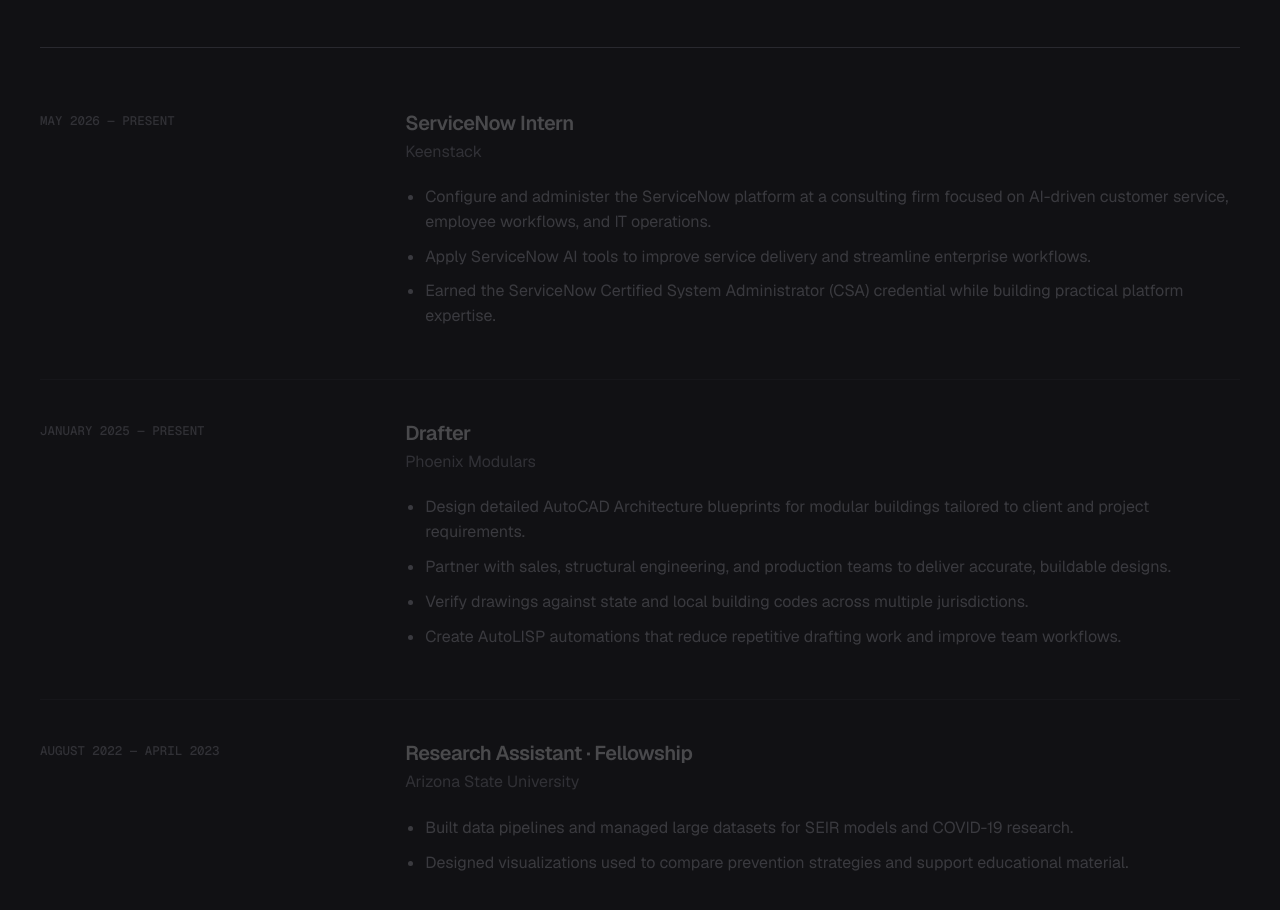
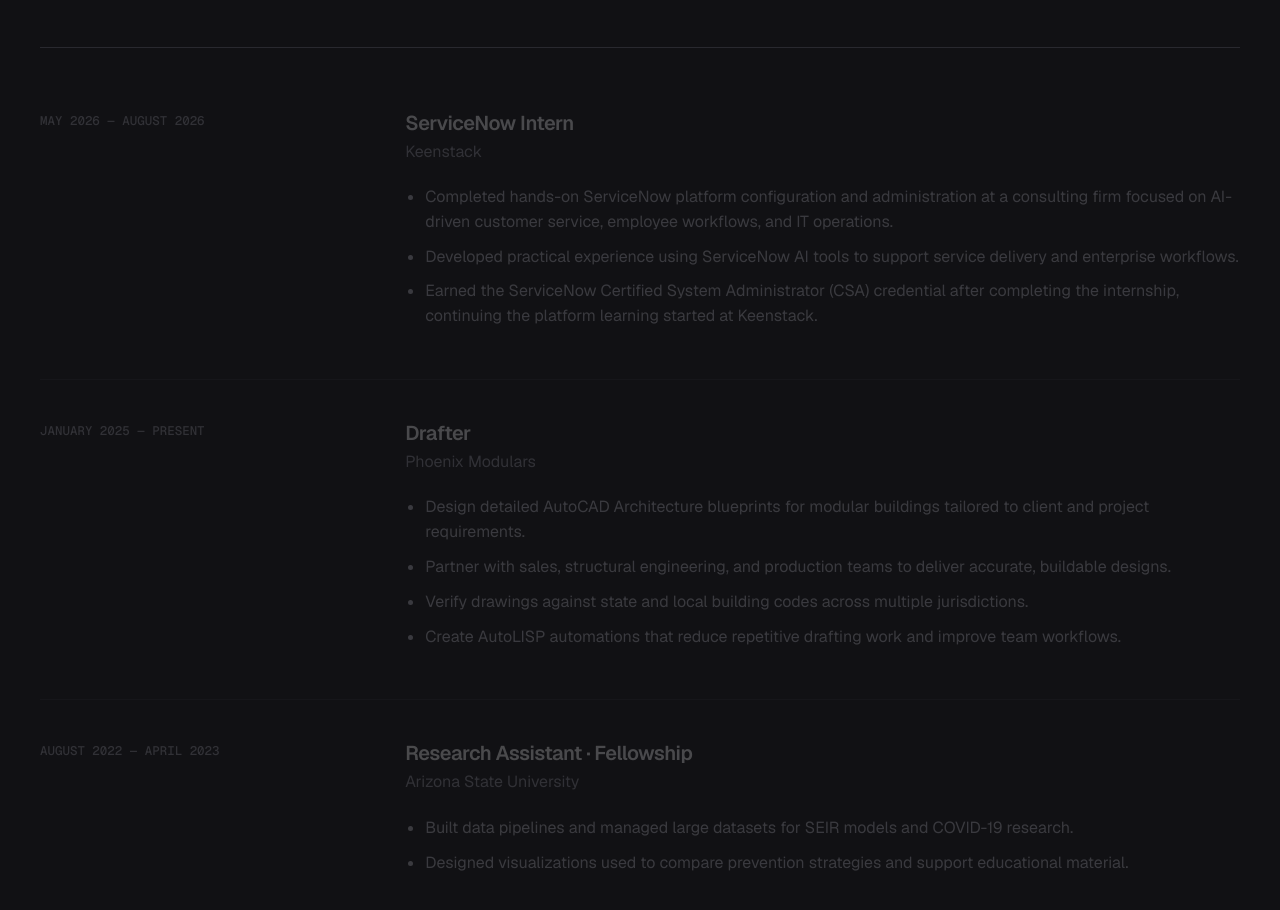
Before and after one commit to lcris689/CrisWebsite, a React (Vite) app: page / in a window 1280 px wide. Shown: the part 3584-4494 px from the top of the page. Built offline with nearby package versions, Linux system fonts and the light colour scheme.

Commit message:
[verified] update Keenstack internship and CSA milestone

```diff
--- a/src/data/portfolio.js
+++ b/src/data/portfolio.js
@@ -42,11 +42,11 @@ export const experience = [
   {
     role: 'ServiceNow Intern',
     company: 'Keenstack',
-    period: 'May 2026 — Present',
+    period: 'May 2026 — August 2026',
     points: [
-      'Configure and administer the ServiceNow platform at a consulting firm focused on AI-driven customer service, employee workflows, and IT operations.',
-      'Apply ServiceNow AI tools to improve service delivery and streamline enterprise workflows.',
-      'Earned the ServiceNow Certified System Administrator (CSA) credential while building practical platform expertise.'
+      'Completed hands-on ServiceNow platform configuration and administration at a consulting firm focused on AI-driven customer service, employee workflows, and IT operations.',
+      'Developed practical experience using ServiceNow AI tools to support service delivery and enterprise workflows.',
+      'Earned the ServiceNow Certified System Administrator (CSA) credential after completing the internship, continuing the platform learning started at Keenstack.'
     ]
   },
   {
```
Also changed, not shown: 2 other files (tests, documents, lock files or other folders).
